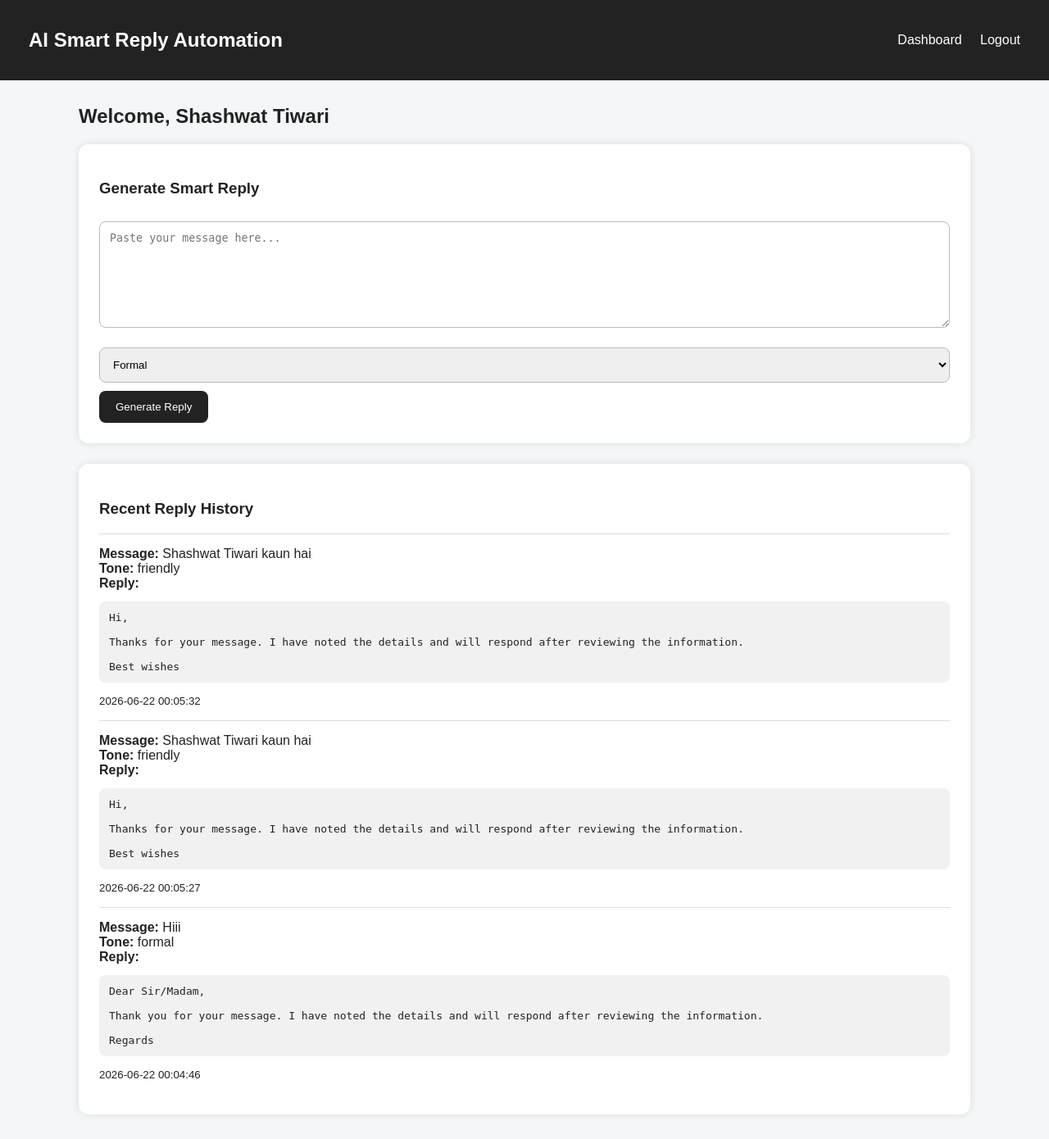
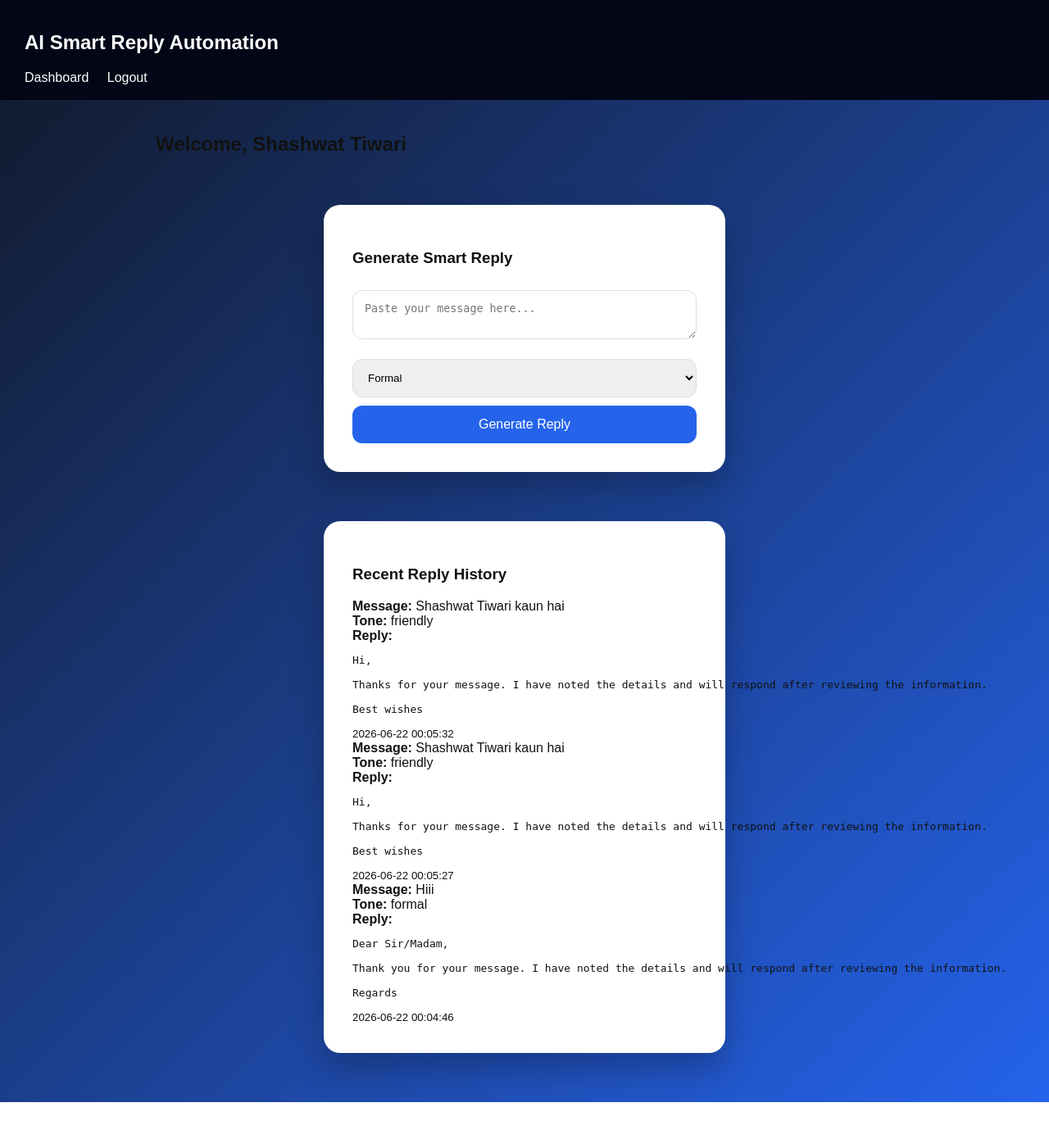
Before and after one commit to Legend5838/Shashwat-ai-project-, a Flask app: page /dashboard in a window 1280 px wide. Shown: the whole page at 82% size. After the commit the page ends 1345 px from the top, so only its background shows below. Run offline with Flask 3, Linux system fonts and the light colour scheme; a user stored in the database is signed in; data comes from the database, SQL or seed files in the repository.

Commit message:
Update style.css

```diff
--- a/static/style.css
+++ b/static/style.css
@@ -1,73 +1,47 @@
-body {
-    margin: 0;
-    font-family: Arial, sans-serif;
-    background: #f4f6f9;
-    color: #222;
+body{
+    margin:0;
+    font-family:Arial,sans-serif;
+    background:linear-gradient(135deg,#111827,#2563eb);
+    color:#111;
 }
-nav {
-    background: #222;
-    color: white;
-    padding: 15px 35px;
-    display: flex;
-    justify-content: space-between;
-    align-items: center;
+nav{
+    background:#020617;
+    color:white;
+    padding:18px 30px;
 }
-nav a {
-    color: white;
-    text-decoration: none;
-    margin-left: 18px;
+nav a{color:white;text-decoration:none;margin-right:18px}
+.container{width:90%;max-width:900px;margin:40px auto}
+.card{
+    background:white;
+    max-width:420px;
+    margin:60px auto;
+    padding:35px;
+    border-radius:20px;
+    box-shadow:0 20px 40px rgba(0,0,0,.25);
 }
-.container {
-    width: 85%;
-    margin: 30px auto;
+.card h2{text-align:center;margin-bottom:25px}
+input,textarea,select{
+    width:100%;
+    padding:14px;
+    margin:10px 0;
+    border:1px solid #ddd;
+    border-radius:12px;
+    box-sizing:border-box;
 }
-.hero {
-    background: white;
-    padding: 50px;
-    border-radius: 14px;
-    text-align: center;
-    box-shadow: 0 0 10px #ddd;
+button,.btn{
+    width:100%;
+    padding:14px;
+    background:#2563eb;
+    color:white;
+    border:none;
+    border-radius:12px;
+    font-size:16px;
+    cursor:pointer;
 }
-.card {
-    background: white;
-    padding: 25px;
-    margin-bottom: 25px;
-    border-radius: 12px;
-    box-shadow: 0 0 10px #ddd;
+button:hover,.btn:hover{background:#1d4ed8}
+.alert{
+    background:#fee2e2;
+    padding:12px;
+    border-radius:10px;
+    margin-bottom:15px;
 }
-input, textarea, select {
-    width: 100%;
-    padding: 12px;
-    margin: 10px 0;
-    border: 1px solid #bbb;
-    border-radius: 8px;
-    box-sizing: border-box;
-}
-textarea {
-    min-height: 130px;
-}
-button, .btn {
-    background: #222;
-    color: white;
-    padding: 12px 20px;
-    border: none;
-    text-decoration: none;
-    border-radius: 8px;
-    cursor: pointer;
-}
-.alert {
-    padding: 12px;
-    background: #fff3cd;
-    border-radius: 8px;
-    margin-bottom: 15px;
-}
-pre {
-    background: #f1f1f1;
-    padding: 12px;
-    white-space: pre-wrap;
-    border-radius: 8px;
-}
-.history {
-    border-top: 1px solid #ddd;
-    padding: 15px 0;
-}
```
